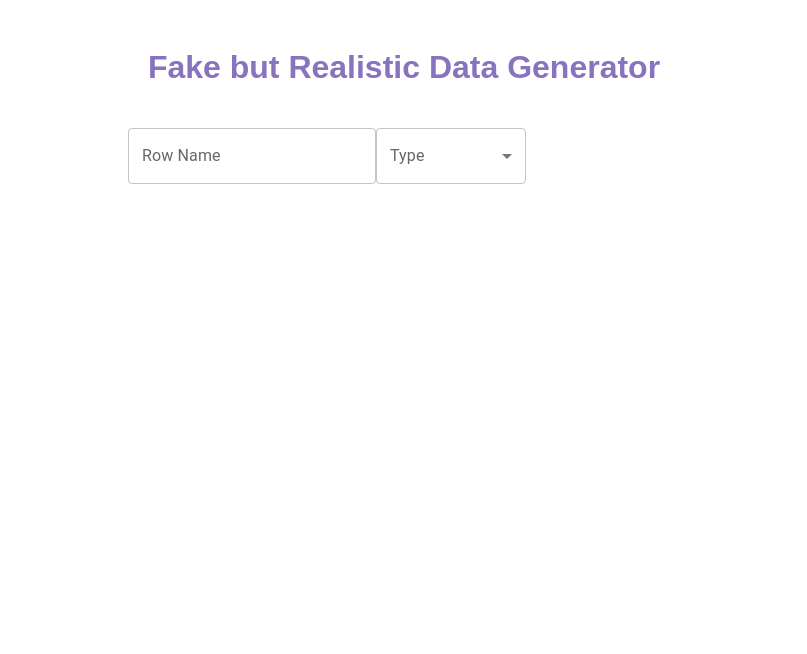
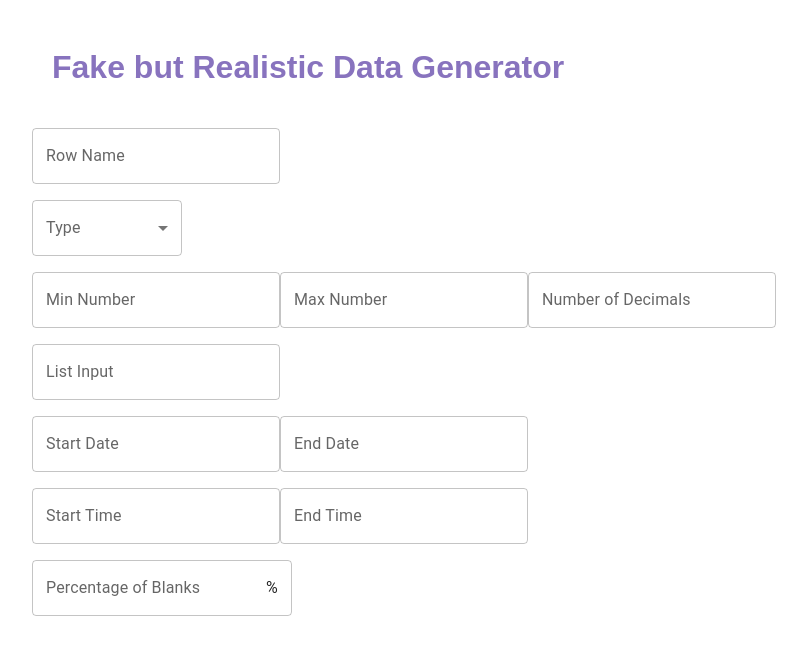
Before and after one commit to Irminrics/fake-but-realistic-data, a React (Vite) app: page / in a window 1280 px wide. Shown: the top 654 px of the page, without its empty margins (236-1043 px from the left). Built offline with nearby package versions, Linux system fonts and the light colour scheme.

Commit message:
Add more input types into App.jsx

```diff
--- a/package.json
+++ b/package.json
@@ -13,9 +13,14 @@
     "@emotion/react": "^11.11.4",
     "@emotion/styled": "^11.11.0",
     "@fontsource/roboto": "^5.0.12",
+    "@mui/base": "^5.0.0-beta.38",
     "@mui/icons-material": "^5.15.12",
+    "@mui/lab": "^5.0.0-alpha.167",
     "@mui/material": "^5.15.12",
     "@mui/styled-engine-sc": "^6.0.0-alpha.17",
+    "@mui/system": "^5.15.12",
+    "@mui/x-date-pickers": "^6.19.6",
+    "dayjs": "^1.11.10",
     "react": "^18.2.0",
     "react-dom": "^18.2.0",
     "styled-components": "^6.1.8"
--- a/src/App.jsx
+++ b/src/App.jsx
@@ -1,11 +1,15 @@
 import * as React from 'react';
 import Welcome from "./components/Header"
 import TextField from '@mui/material/TextField'
-import Box from '@mui/material/Box';
 import InputLabel from '@mui/material/InputLabel';
 import MenuItem from '@mui/material/MenuItem';
 import FormControl from '@mui/material/FormControl';
 import Select from '@mui/material/Select';
+
+import { LocalizationProvider } from '@mui/x-date-pickers';
+import { AdapterDayjs } from '@mui/x-date-pickers/AdapterDayjs'
+import { DatePicker } from '@mui/x-date-pickers/DatePicker';
+import { TimePicker } from '@mui/x-date-pickers/TimePicker';
 
 export default function App() {
     const [type, setType] = React.useState('');
@@ -17,13 +21,16 @@ export default function App() {
     return (
         <>
         <Welcome />
+        {/* Row Name */}
         <TextField id="row-name-text" label="Row Name" variant="outlined" />
 
+        <p></p>
+        {/* Dropdown Type Selector */}
         <FormControl sx={{minWidth: 150}}>
             <InputLabel id="select-type-label">Type</InputLabel>
             <Select
-            labelId="select-row"
-            id="demo-simple-select-autowidth"
+            labelId="select-type-label"
+            id="select-input-type"
             value={type}
             onChange={handleChange}
             autoWidth
@@ -34,6 +41,36 @@ export default function App() {
             <MenuItem value={3}>Type 3</MenuItem>
             </Select>
         </FormControl>
+
+        <p></p>
+        {/* Number Input */}
+        <TextField id="min-num-text" label="Min Number" inputProps={{ type: 'number'}} />
+        <TextField id="max-num-text" label="Max Number" inputProps={{ type: 'number'}} />
+        <TextField id="num-decimals-text" label="Number of Decimals" inputProps={{ type: 'number'}} />
+
+
+        <p></p>
+        {/* String (Not processed for list yet) Input */}
+        <TextField id="string-input-text" label="List Input" variant="outlined" />
+
+        <p></p>
+        {/* Date Picker */}
+        <LocalizationProvider dateAdapter={AdapterDayjs}>
+            <DatePicker label="Start Date"/>
+            <DatePicker label="End Date"/>
+        </LocalizationProvider>
+
+        <p></p>
+        {/* Time Picker */}
+        <LocalizationProvider dateAdapter={AdapterDayjs}>
+            <TimePicker label="Start Time" />
+            <TimePicker label="End Time" />
+        </LocalizationProvider>
+
+        <p></p>
+        {/* Percentage of Blanks Input */}
+        <TextField id="percent-blank-text" label="Percentage of Blanks" InputProps={{ type: 'number',
+            endAdornment: '%'}} />
         </>
     )
 }
--- a/src/main.jsx
+++ b/src/main.jsx
@@ -1,7 +1,6 @@
 import React from 'react'
 import ReactDOM from 'react-dom/client'
 import App from './App.jsx'
-// import './index.css'
 
 ReactDOM.createRoot(document.getElementById('root')).render(
   <React.StrictMode>
```
Also changed, not shown: 2 other files (tests, documents, lock files or other folders).
